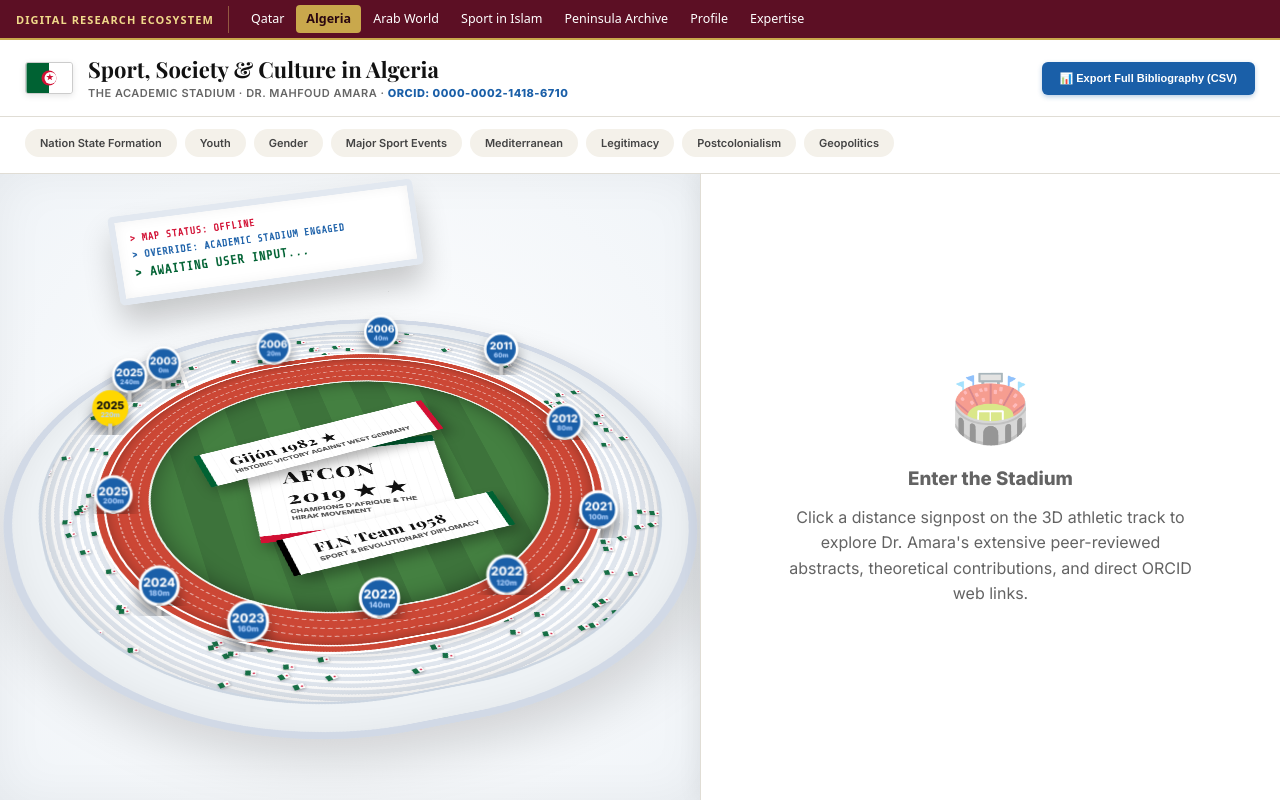
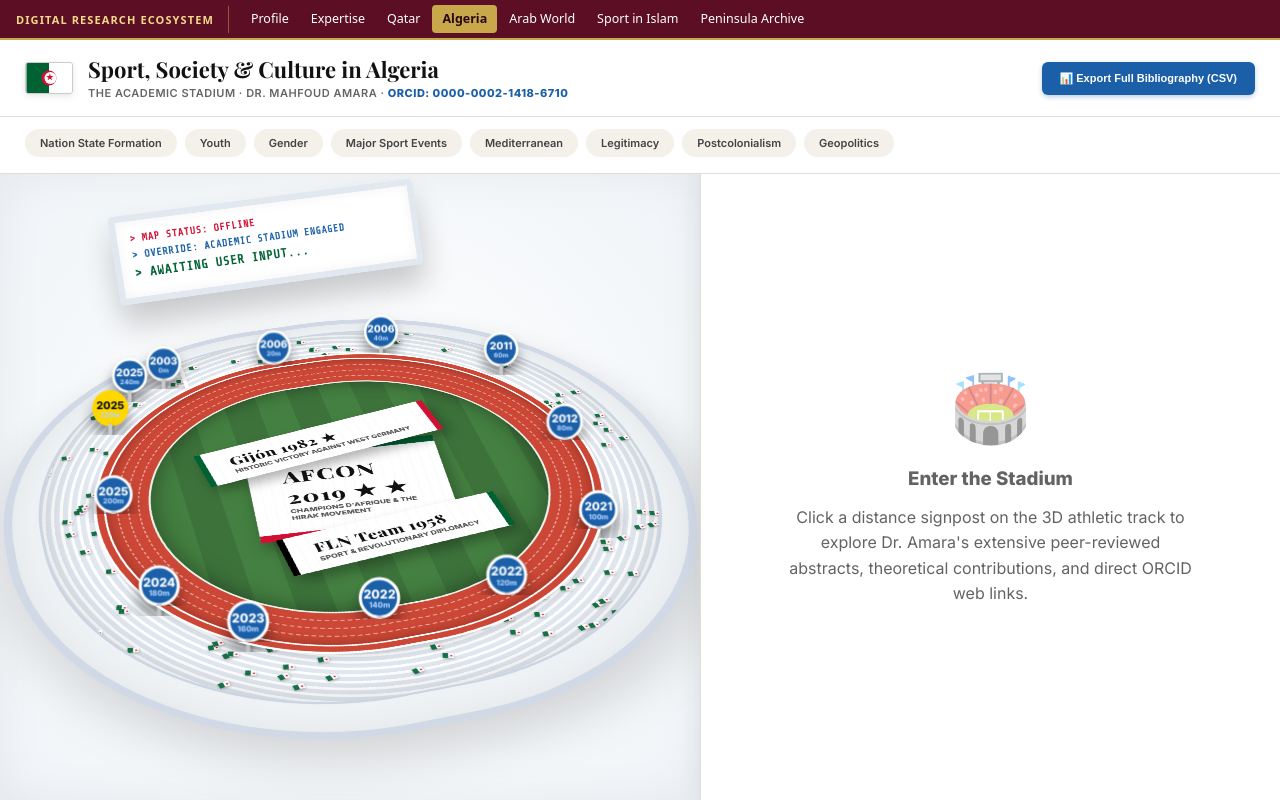
Before and after one commit to Mahfoudm33/Sport-and-Algerian-Studies, a plain HTML site: page index.html in a window 1280 px wide. Drawn offline with nearby package versions, Linux system fonts and the light colour scheme.

Commit message:
Ecosystem bar: Profile and Expertise first
Signed-off-by: Mahfoud MA <a_mahfoud@yahoo.com>

```diff
--- a/index.html
+++ b/index.html
@@ -315,7 +315,7 @@
 <a class="skip-link" href="#panel">Skip to publication panel</a>
 
 <div class="shell">
-    <div class="mae-bar" role="navigation" aria-label="Digital Research Ecosystem — projects by Dr. Mahfoud Amara"><a class="mae-home" href="https://mahfoudm33.github.io/Digital-Research-Ecosystem-Project/">Digital Research Ecosystem</a><ul><li><a href="https://mahfoudm33.github.io/Sport-in-Qatar-Research-Project/">Qatar</a></li><li><a href="https://mahfoudm33.github.io/Sport-and-Algerian-Studies/" aria-current="page">Algeria</a></li><li><a href="https://mahfoudm33.github.io/Dr-Mahfoud-Amara-Publications-Arab-World/">Arab World</a></li><li><a href="https://mahfoudm33.github.io/Sport-in-Islam-and-Muslim-Communities-Project/">Sport in Islam</a></li><li><a href="https://mahfoudm33.github.io/Dr-Mahfoud-Amara-in-the-Peninsula-/">Peninsula Archive</a></li><li><a href="https://mahfoudm33.github.io/Dr-Mahfoud-Amara-webpage-/">Profile</a></li><li><a href="https://mahfoudm33.github.io/expertise/">Expertise</a></li></ul></div>
+    <div class="mae-bar" role="navigation" aria-label="Digital Research Ecosystem — projects by Dr. Mahfoud Amara"><a class="mae-home" href="https://mahfoudm33.github.io/Digital-Research-Ecosystem-Project/">Digital Research Ecosystem</a><ul><li><a href="https://mahfoudm33.github.io/Dr-Mahfoud-Amara-webpage-/">Profile</a></li><li><a href="https://mahfoudm33.github.io/expertise/">Expertise</a></li><li><a href="https://mahfoudm33.github.io/Sport-in-Qatar-Research-Project/">Qatar</a></li><li><a href="https://mahfoudm33.github.io/Sport-and-Algerian-Studies/" aria-current="page">Algeria</a></li><li><a href="https://mahfoudm33.github.io/Dr-Mahfoud-Amara-Publications-Arab-World/">Arab World</a></li><li><a href="https://mahfoudm33.github.io/Sport-in-Islam-and-Muslim-Communities-Project/">Sport in Islam</a></li><li><a href="https://mahfoudm33.github.io/Dr-Mahfoud-Amara-in-the-Peninsula-/">Peninsula Archive</a></li></ul></div>
 
     <header class="hdr">
         <div class="hdr-brand">
```
